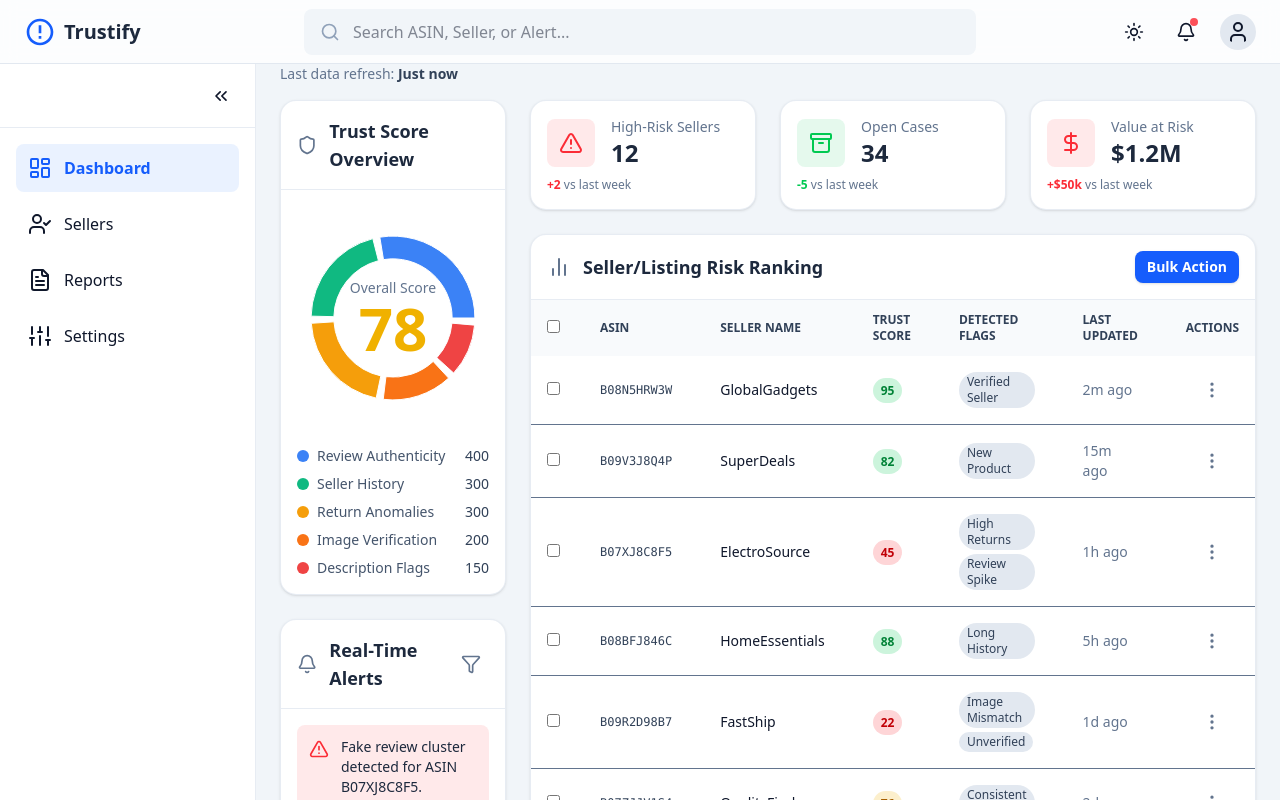
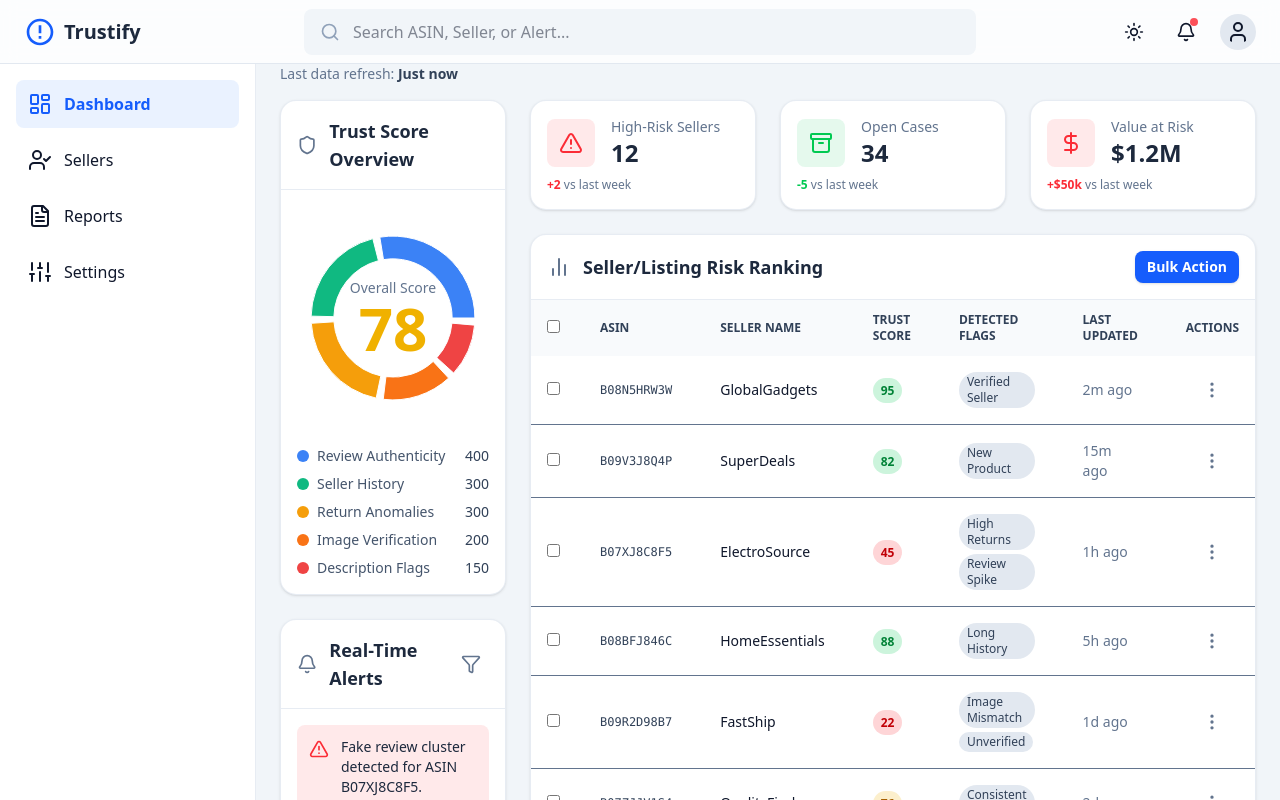
Before and after one commit to Shauryacious/beacon-frontend, a React (Vite) app: page / in a window 1280 px wide. Shown: the top 800 px of the page. Built offline with nearby package versions, Linux system fonts and the light colour scheme.

Commit message:
Fixed Sidebar

```diff
--- a/src/components/Sidebar.jsx
+++ b/src/components/Sidebar.jsx
@@ -1,12 +1,5 @@
 import React from "react";
-import {
-  ChevronsLeft,
-  ChevronsRight,
-  LayoutDashboard,
-  UserCheck,
-  FileText,
-  Sliders,
-} from "lucide-react";
+import { LayoutDashboard, UserCheck, FileText, Sliders } from "lucide-react";
 import useScrollDirection from "../hooks/useScrollDirection";
 
 const navItems = [
@@ -22,27 +15,13 @@
   return (
     <>
       <aside
+        onMouseEnter={() => setIsSidebarOpen(true)}
+        onMouseLeave={() => setIsSidebarOpen(false)}
         className={`fixed left-0 z-30 top-16 h-[calc(100vh-4rem)] bg-white dark:bg-slate-900 border-r border-slate-200/80 dark:border-slate-800 transition-all duration-500 ${
           isSidebarOpen ? "w-64" : "w-20"
         } ${scrollDirection === "down" ? "-translate-y-16" : "translate-y-0"}`}
         style={{ willChange: "transform" }}
       >
-        <div
-          className={`flex items-center ${
-            isSidebarOpen ? "justify-end" : "justify-center"
-          } h-16 border-b border-slate-200/80 dark:border-slate-800 px-4`}
-        >
-          <button
-            onClick={() => setIsSidebarOpen(!isSidebarOpen)}
-            className="p-2 rounded-full hover:bg-slate-200 dark:hover:bg-slate-700 transition-colors"
-          >
-            {isSidebarOpen ? (
-              <ChevronsLeft className="w-5 h-5" />
-            ) : (
-              <ChevronsRight className="w-5 h-5" />
-            )}
-          </button>
-        </div>
         <nav className="p-4">
           <ul className="space-y-2">
             {navItems.map((item) => (
@@ -56,11 +35,13 @@
                   }`}
                 >
                   <item.icon className="w-6 h-6 flex-shrink-0" />
-                  {isSidebarOpen && (
-                    <span className="transition-opacity duration-200">
-                      {item.label}
-                    </span>
-                  )}
+                  <span
+                    className={`transition-opacity duration-200 ${
+                      isSidebarOpen ? "opacity-100" : "opacity-0"
+                    }`}
+                  >
+                    {item.label}
+                  </span>
                 </a>
               </li>
             ))}
```
Also changed, not shown: 2 other files (tests, documents, lock files or other folders).
